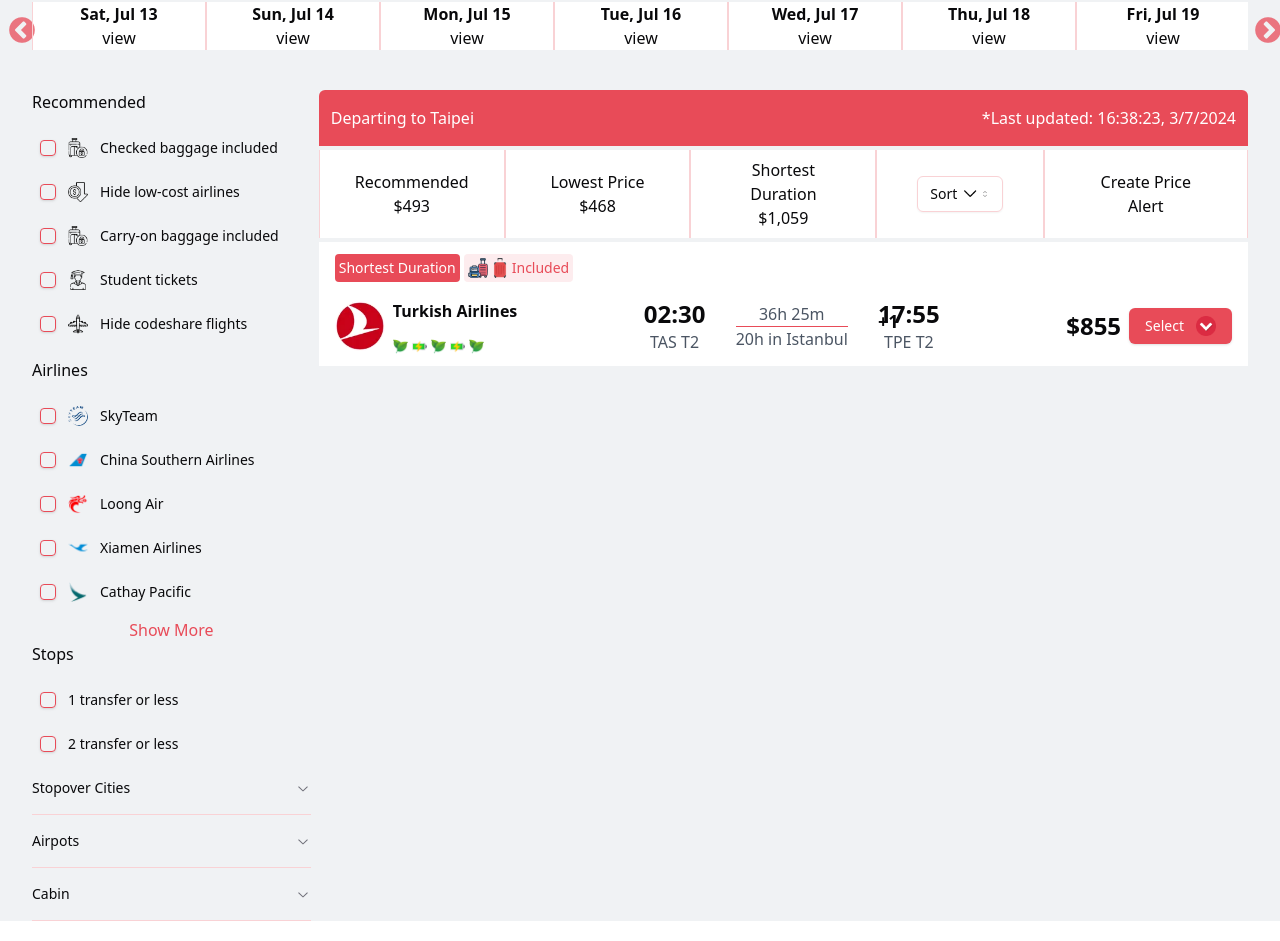
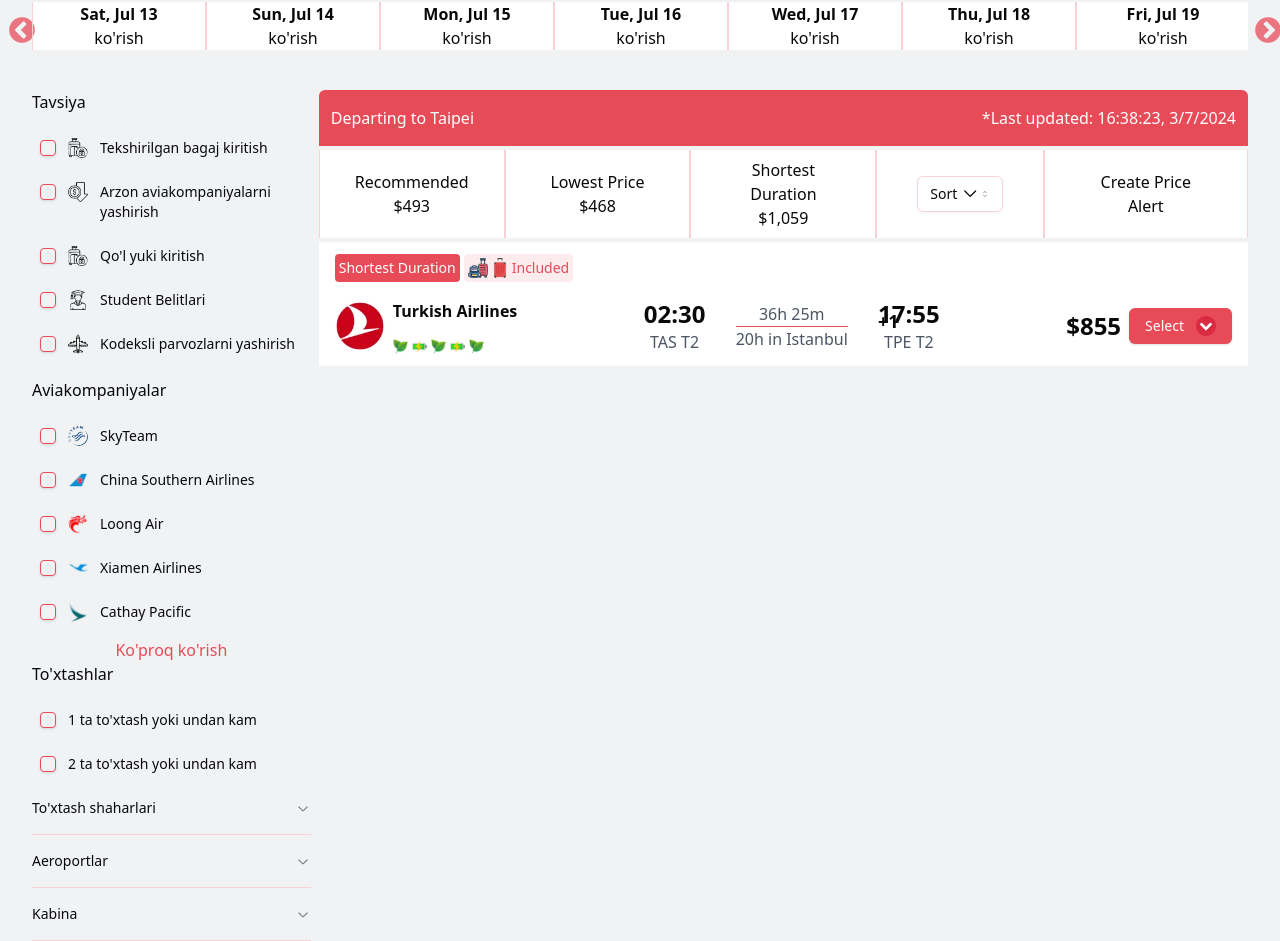
Before and after one commit to zoir-dev/trip.com, a Next.js app: page /flights in a window 1280 px wide. Shown: the part 246-1187 px from the top of the page. Built offline with nearby package versions, Linux system fonts and the light colour scheme.

Commit message:
Filter component Translate done

```diff
--- a/components/date-carusel/DateCarusel.tsx
+++ b/components/date-carusel/DateCarusel.tsx
@@ -1,10 +1,13 @@
-import { useState } from "react";
+import { useState, useTransition } from "react";
 import Slider from "react-slick";
 import "slick-carousel/slick/slick.css";
 import "slick-carousel/slick/slick-theme.css";
 import dates from "../../pages/flights/date.json";
+import { GetStaticProps } from "next";
+import { useTranslations } from "use-intl";
 
 const Carousel = () => {
+    const t  = useTranslations("flights");
     // State to track the index of the clicked div and its price
     const [clickedIndex, setClickedIndex] = useState<number | null>(null);
 
@@ -28,7 +31,7 @@ const Carousel = () => {
                     <div key={index} onClick={() => handleClick(index)} className="border-x cursor-pointer">
                         <h3 className="text-center font-bold">{date.date}</h3>
                         <p className="text-center">
-                            {clickedIndex === index ? date.price : "view"}
+                            {clickedIndex === index ? date.price : t("view")}
                         </p>
                     </div>
                 ))}
@@ -38,3 +41,11 @@ const Carousel = () => {
 };
 
 export default Carousel;
+
+export const getStaticProps = (async (context) => {
+    return {
+      props: {
+        messages: (await import(`../../messages/${context.locale}.json`)).default,
+      },
+    };
+  }) satisfies GetStaticProps;
--- a/components/filters/AcardionFilters.tsx
+++ b/components/filters/AcardionFilters.tsx
@@ -7,6 +7,8 @@ import {
     AccordionItem,
     AccordionTrigger,
   } from "@/components/ui/accordion"
+  import { GetStaticProps } from 'next';
+  import { useTranslations } from "next-intl";
 import {
     Form,
     FormControl,
@@ -27,6 +29,7 @@ const FormSchema = z.object({
   })
 
 function AcardionFilters() {
+    const t = useTranslations("flights")
     const form = useForm<z.infer<typeof FormSchema>>({
         resolver: zodResolver(FormSchema),
     })
@@ -45,7 +48,7 @@ function AcardionFilters() {
 
       <Accordion type="single" collapsible className="w-full">
         <AccordionItem value="item-1">
-          <AccordionTrigger>Stopover Cities</AccordionTrigger>
+          <AccordionTrigger>{t("Stopover Cities")}</AccordionTrigger>
           <AccordionContent className="flex justify-start items-center gap-2 px-3">
             <Checkbox id="seul"/>
             <div className="grid gap-1.5 leading-none">
@@ -114,7 +117,7 @@ function AcardionFilters() {
           </AccordionContent>
         </AccordionItem>
         <AccordionItem value="item-2">
-        <AccordionTrigger>Airpots</AccordionTrigger>
+        <AccordionTrigger>{t("Airpots")}</AccordionTrigger>
           <AccordionContent className="flex justify-start items-center gap-2 px-3">
             <Checkbox id="seul1" />
             <div className="grid gap-1.5 leading-none">
@@ -139,7 +142,7 @@ function AcardionFilters() {
           </AccordionContent>
         </AccordionItem>
         <AccordionItem value="item-3">
-          <AccordionTrigger>Cabin</AccordionTrigger>
+          <AccordionTrigger>{t("Cabin")}</AccordionTrigger>
           <AccordionContent>
           <Form {...form}>
       <form onSubmit={form.handleSubmit(onSubmit)} className="w-2/3 space-y-6">
@@ -196,3 +199,12 @@ function AcardionFilters() {
   }
 
   export default AcardionFilters
+
+
+  export const getStaticProps = (async (context) => {
+    return {
+      props: {
+        messages: (await import(`../../messages/${context.locale}.json`)).default,
+      },
+    };
+  }) satisfies GetStaticProps;
--- a/components/filters/AirlinesFilters.tsx
+++ b/components/filters/AirlinesFilters.tsx
@@ -1,5 +1,3 @@
-/* eslint-disable react/jsx-no-undef */
-"use client"
 import { zodResolver } from "@hookform/resolvers/zod"
 import { useForm } from "react-hook-form"
 import { z } from "zod"
@@ -9,15 +7,14 @@ import { Checkbox } from "@/components/ui/checkbox"
 import {
   Form,
   FormControl,
-  FormDescription,
   FormField,
   FormItem,
   FormLabel,
   FormMessage,
 } from "@/components/ui/form"
 import { toast } from "@/components/ui/use-toast"
-import { ButtonIcon } from "@radix-ui/react-icons"
-import { Button } from "../ui/button"
+import { GetStaticProps } from "next"
+import { useTranslations } from "next-intl"
 
 interface itemsType {
   id: string
@@ -47,6 +44,7 @@ const FormSchema = z.object({
 })
 
 function AirlinesFilter() {
+  const t = useTranslations("flights")
   const [showMore, setShowMore] = useState(false)
   const [checkedItems, setCheckedItems] = useState<string[]>([])
   const visibleAirlines = showMore ? items : items.slice(0, 5)
@@ -86,7 +84,7 @@ function AirlinesFilter() {
           render={() => (
             <FormItem>
               <div className="my-4">
-                <FormLabel className="text-base">Airlines</FormLabel>
+                <FormLabel className="text-base">{t("Airlines")}</FormLabel>
               </div>
               {visibleAirlines.map((item) => (
                 <FormField
@@ -138,7 +136,7 @@ function AirlinesFilter() {
                   className="text-primary cursor-pointer"
                   onClick={() => setShowMore(!showMore)}
                 >
-                  {showMore ? "Show Less" : "Show More"}
+                  {showMore ? t("Show Less") : t("Show More")}
                 </h3>
               </div>
               <FormMessage />
@@ -151,3 +149,12 @@ function AirlinesFilter() {
 }
 
 export default AirlinesFilter
+
+
+export const getStaticProps = (async (context) => {
+  return {
+    props: {
+      messages: (await import(`../../messages/${context.locale}.json`)).default,
+    },
+  };
+}) satisfies GetStaticProps;
--- a/components/filters/RecommendFilters.tsx
+++ b/components/filters/RecommendFilters.tsx
@@ -1,11 +1,11 @@
-/* eslint-disable react/jsx-no-undef */
-"use client"
 import { zodResolver } from "@hookform/resolvers/zod"
 import { useForm } from "react-hook-form"
 import { z } from "zod"
 import Image from "next/image"
 import { useState } from "react"
 import { Checkbox } from "@/components/ui/checkbox"
+import { GetStaticProps } from 'next'
+import { useTranslations } from "next-intl"
 import {
   Form,
   FormControl,
@@ -21,7 +21,8 @@ import { toast } from "@/components/ui/use-toast"
     label: string
     image: string
  }
-const items: itemsType[] = [
+
+ const items: itemsType[] = [
   {
     id: "checked baggage included",
     label: "Checked baggage included",
@@ -49,6 +50,7 @@ const items: itemsType[] = [
   },
 ]
 
+
 const FormSchema = z.object({
   items: z.array(z.string()).refine((value) => value.some((item) => item), {
     message: "You have to select at least one item.",
@@ -56,6 +58,7 @@ const FormSchema = z.object({
 })
 
 function RecommendFilters() {
+    const t  = useTranslations("flights")
     const [ checkedItems, setCheckedItems ] = useState<string[]>([])
     const form = useForm<z.infer<typeof FormSchema>>({
         resolver: zodResolver(FormSchema),
@@ -91,7 +94,7 @@ function RecommendFilters() {
           render={() => (
             <FormItem>
               <div className="mb-4">
-                <FormLabel className="text-base">Recommended</FormLabel>
+                <FormLabel className="text-base">{t("Recommended")}</FormLabel>
               </div>
               {items.map((item) => (
                 <FormField
@@ -125,7 +128,7 @@ function RecommendFilters() {
                         <FormLabel className={`text-sm font-normal ${
                             isChecked ? "text-primary" : ""
                           }`}>
-                          {item.label}
+                          {t(item.label)}
                         </FormLabel>
                       </FormItem>
                     )
@@ -143,3 +146,12 @@ function RecommendFilters() {
 }
 
 export default RecommendFilters
+
+
+export const getStaticProps = (async (context) => {
+  return {
+    props: {
+      messages: (await import(`../../messages/${context.locale}.json`)).default,
+    },
+  };
+}) satisfies GetStaticProps;
--- a/components/filters/StopsFilters.tsx
+++ b/components/filters/StopsFilters.tsx
@@ -6,6 +6,8 @@ import { z } from "zod"
 import Image from "next/image"
 import { useState } from "react"
 import { Checkbox } from "@/components/ui/checkbox"
+import { GetStaticProps } from 'next';
+import { useTranslations } from "use-intl"
 import {
   Form,
   FormControl,
@@ -39,6 +41,7 @@ const FormSchema = z.object({
 })
 
 function StopsFilters() {
+    const t = useTranslations("flights")
     const [ checkedItems, setCheckedItems ] = useState<string[]>([])
     const form = useForm<z.infer<typeof FormSchema>>({
         resolver: zodResolver(FormSchema),
@@ -74,7 +77,7 @@ function StopsFilters() {
           render={() => (
             <FormItem>
               <div className="mb-4">
-                <FormLabel className="text-base">Stops</FormLabel>
+                <FormLabel className="text-base">{t("Stops")}</FormLabel>
               </div>
               {items.map((item) => (
                 <FormField
@@ -107,7 +110,7 @@ function StopsFilters() {
                         <FormLabel className={`text-sm font-normal ${
                             isChecked ? "text-primary" : ""
                           }`}>
-                          {item.label}
+                          {t(item.label)}
                         </FormLabel>
                       </FormItem>
                     )
@@ -125,3 +128,12 @@ function StopsFilters() {
 }
 
 export default StopsFilters
+
+
+export const getStaticProps = (async (context) => {
+  return {
+    props: {
+      messages: (await import(`../../messages/${context.locale}.json`)).default,
+    },
+  };
+}) satisfies GetStaticProps;
--- a/messages/en.json
+++ b/messages/en.json
@@ -57,5 +57,32 @@
     "Already have an account": "Already have an account?",
     "Don't have an account": "Don't have an account?",
     "Reset": "Reset"
-  }
+  },
+  "flights": {
+    "Flights": "Flights",
+    "Filters": "Filters",
+    "view": "view",
+    "Recommended": "Recommended",
+    "Checked baggage included": "Checked baggage included",
+    "Hide low-cost airlines": "Hide low-cost airlines",
+    "Carry-on baggage included": "Carry-on baggage included",
+    "Student tickets": "Student tickets",
+    "Hide codeshare flights": "Hide codeshare flights",
+    "Airlines": "Airlines",
+    "Show More": "Show More",
+    "Show Less": "Show Less",
+    "Stops": "Stops",
+    "1 transfer or less": "1 transfer or less",
+    "2 transfer or less": "2 transfer or less",
+    "Stopover Cities": "Stopover Cities",
+    "Airpots": "Airpots",
+    "Cabin": "Cabin",
+    "Sat": "Sat",
+    "Sun": "Sun",
+    "Mon": "Mon",
+    "Tue": "Tue",
+    "Wed": "Wed",
+    "Thu": "Thu",
+    "Fri": "Fri"
+ }
 }
--- a/messages/uz.json
+++ b/messages/uz.json
@@ -60,6 +60,29 @@
   },
   "flights": {
     "Flights": "Reyslar",
-    "Filters": "Filtrlar"
+    "Filters": "Filtrlar",
+    "view": "ko'rish",
+    "Recommended": "Tavsiya",
+    "Checked baggage included": "Tekshirilgan bagaj kiritish",
+    "Hide low-cost airlines": "Arzon aviakompaniyalarni yashirish",
+    "Carry-on baggage included": "Qo'l yuki kiritish",
+    "Student tickets": "Student Belitlari",
+    "Hide codeshare flights" : "Kodeksli parvozlarni yashirish",
+    "Airlines": "Aviakompaniyalar",
+    "Show More": "Ko'proq ko'rish",
+    "Show Less": "Kamroq ko'rish",
+    "Stops": "To'xtashlar",
+    "1 transfer or less": "1 ta to'xtash yoki undan kam",
+    "2 transfer or less": "2 ta to'xtash yoki undan kam",
+    "Stopover Cities": "To'xtash shaharlari",
+    "Airpots": "Aeroportlar",
+    "Cabin": "Kabina",
+    "Sat": "Shan",
+    "Sun": "Yak",
+    "Mon": "Dush",
+    "Tue": "Sesh",
+    "Wed": "Chor",
+    "Thu": "Pay",
+    "Fri": "Juma"
   }
 }
```
Also changed, not shown: messages/ru.json (+27 -0 lines).
